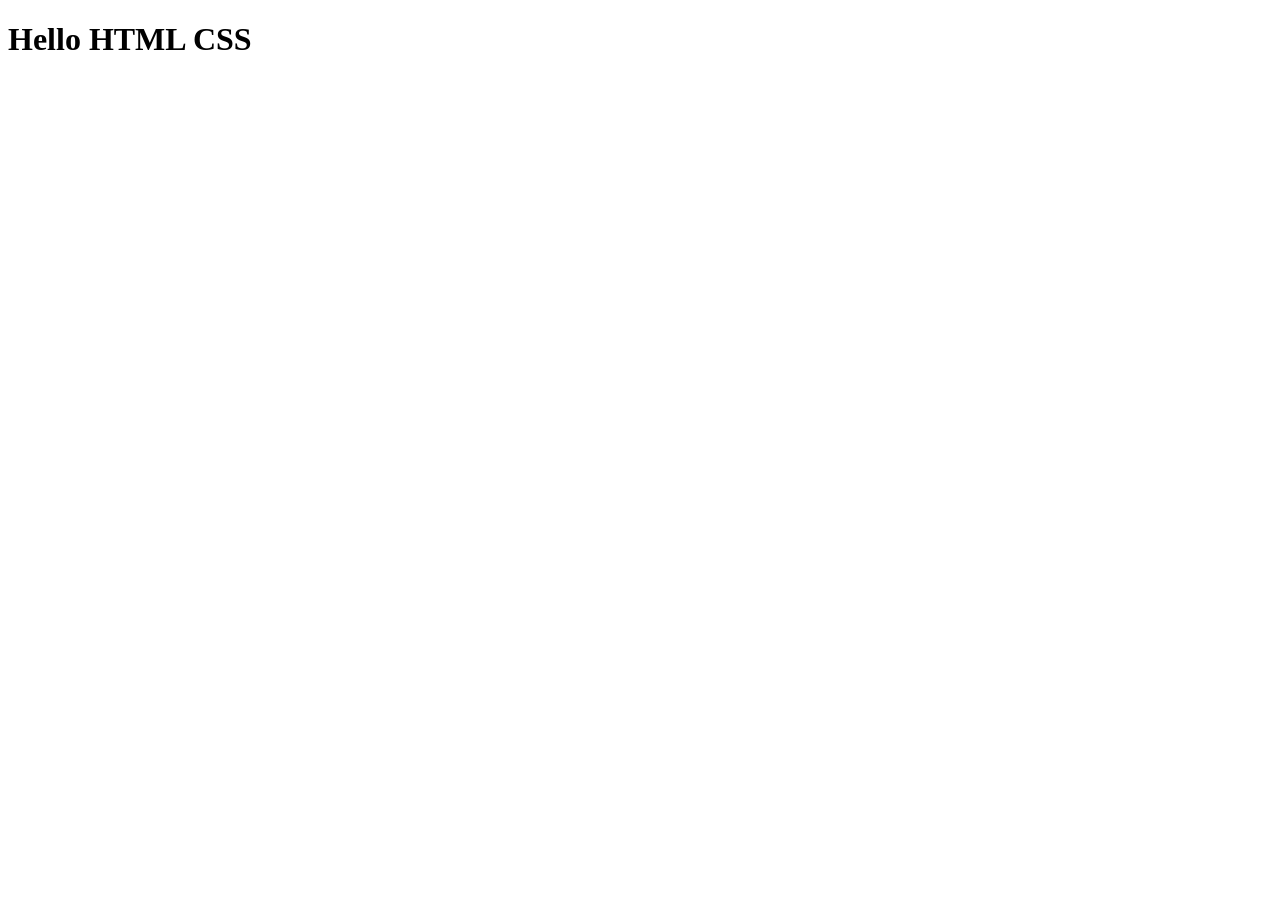
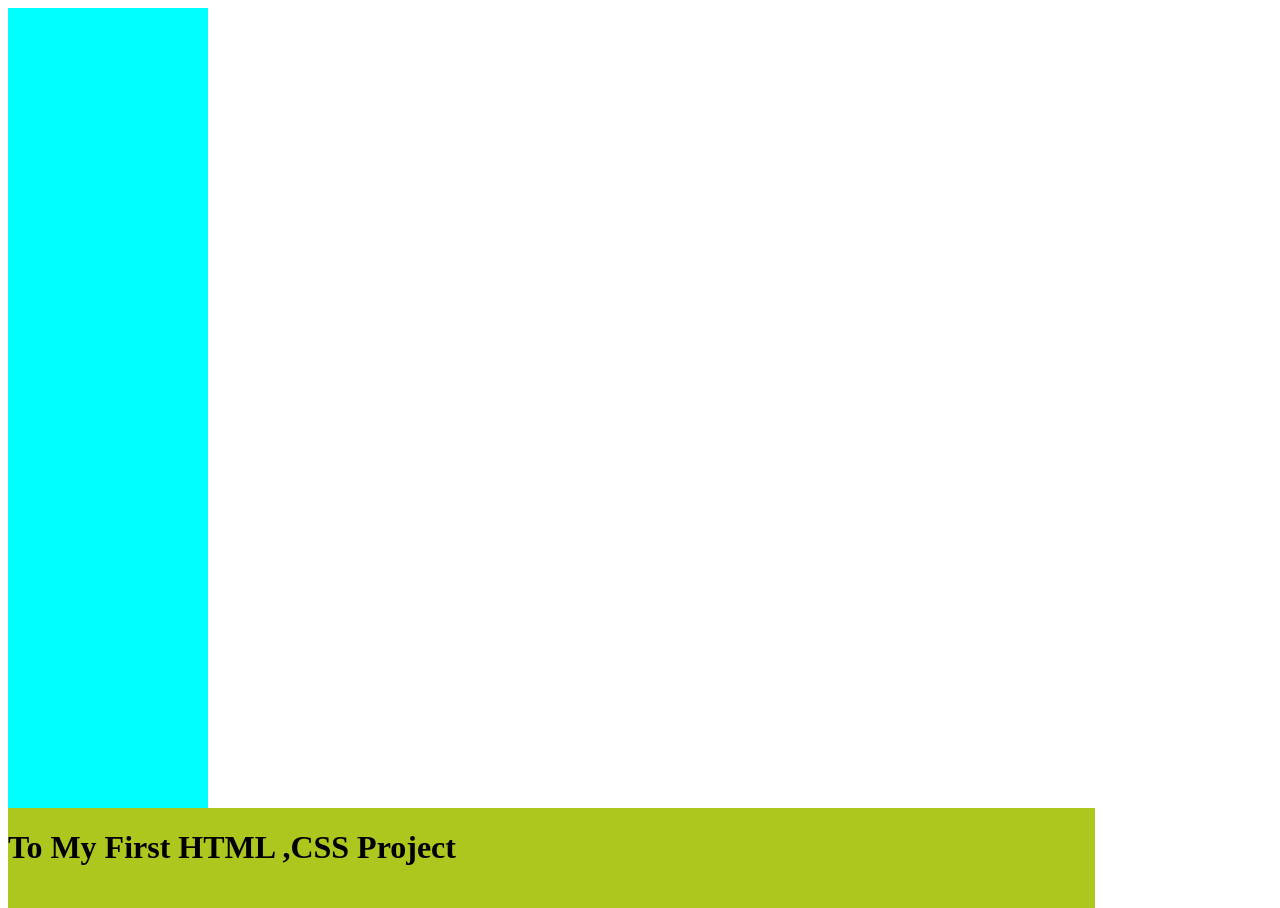
Before and after one commit to Dilani-Shyamali/HTML-CSS-Ass, a plain HTML site: page index.html in a window 1280 px wide. Before the commit the page ends 800 px from the top, so only its background shows below. Drawn offline with Linux system fonts and the light colour scheme.

Commit message:
add vertical line

```diff
--- a/index.html
+++ b/index.html
@@ -9,12 +9,21 @@
         .horizontalBar{
             background-color: aqua;
             width: 200px;
-            height: 100%;
+            height: 800px;
+            float: left;
+        }
+        .verticalBar{
+            background-color: rgb(174, 199, 31);
+            width: 86%;
+            height: 100px;
+            float: left;
         }
     </style>
 </head>
 <body>
-    <h1>Hello HTML CSS</h1>
     <div class="horizontalBar"></div>
+    <div class="verticalBar">
+        <h1>To My First HTML ,CSS Project</h1>
+    </div>
 </body>
 </html>
```
